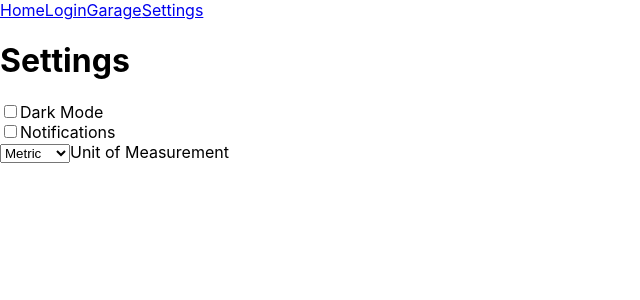
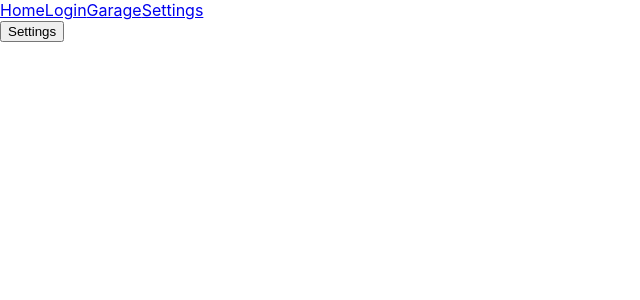
Before and after one commit to dheffer/DrivelineApp, a React (Create React App) app in the folder frontend/: page /settings in a window 1280 px wide. Shown: the top 300 px of the page, without its empty margins (0-640 px from the left). Built offline with nearby package versions, Linux system fonts and the light colour scheme.

Commit message:
Began work on trying to setup Offcanvas bootstrap for the Settings.js page

```diff
--- a/frontend/src/pages/Settings.js
+++ b/frontend/src/pages/Settings.js
@@ -1,10 +1,17 @@
 import { useState } from 'react';
 import ReactDOM from 'react-dom';
+import Offcanvas from "react-bootstrap/Offcanvas";
+import Button from "react-bootstrap/Button";
 
 export const Settings = () => {
     const [darkMode, setDarkMode] = useState(false);
     const [notifications, setNotifications] = useState(false);
     const [unitOfMeasurement, setUnitOfMeasurement] = useState('metric');
+
+    const [visibility, setVisibility] = useState(false);
+    const handleVisibilityChange = () => {
+        setVisibility(!visibility);
+    }
 
     const handleSubmit = (e) => {
         e.preventDefault();
@@ -12,32 +19,31 @@ export const Settings = () => {
 
     return (
         <div>
-            <h1>Settings</h1>
-            <form>
-                <label>
-                    <input type="checkbox" id="darkMode" name="darkMode" value="darkMode"
-                    onChange={() => setDarkMode(!darkMode)} />
-                    Dark Mode
-                </label>
-                <br/>
+            <Button variant="primary" onClick={handleVisibilityChange} placement="right">Settings</Button>
+            <Offcanvas show={visibility}>
+                <Offcanvas.Header closeButton>
+                    <Offcanvas.Title></Offcanvas.Title>
+                </Offcanvas.Header>
+                <Offcanvas.Body>
+                    <div>
+                        <label>Dark Mode</label>
+                        <input type="checkbox" checked={darkMode} onChange={(e) => setDarkMode(e.target.checked)}/>
+                    </div>
+                    <div>
+                        <label>Notifications</label>
+                        <input type="checkbox" checked={notifications}
+                               onChange={(e) => setNotifications(e.target.checked)}/>
+                    </div>
+                    <div>
+                        <label>Unit of Measurement</label>
+                        <select value={unitOfMeasurement} onChange={(e) => setUnitOfMeasurement(e.target.value)}>
+                            <option value="metric">Metric</option>
+                            <option value="imperial">Imperial</option>
+                        </select>
+                    </div>
+                </Offcanvas.Body>
+            </Offcanvas>
 
-                <label>
-                    <input type="checkbox" id="notifications" name="notifications" value="notifications"
-                    onChange={() => setNotifications(!notifications)} />
-                    Notifications
-                </label>
-                <br/>
-
-                <label>
-                    <select id="unitOfMeasurement" name="unitOfMeasurement"
-                    onChange={(e) => setUnitOfMeasurement(e.target.value)} >
-                        <option value="metric">Metric</option>
-                        <option value="imperial">Imperial</option>
-                    </select>
-                    Unit of Measurement
-                </label>
-                <br/>
-            </form>
         </div>
     );
 }
```
